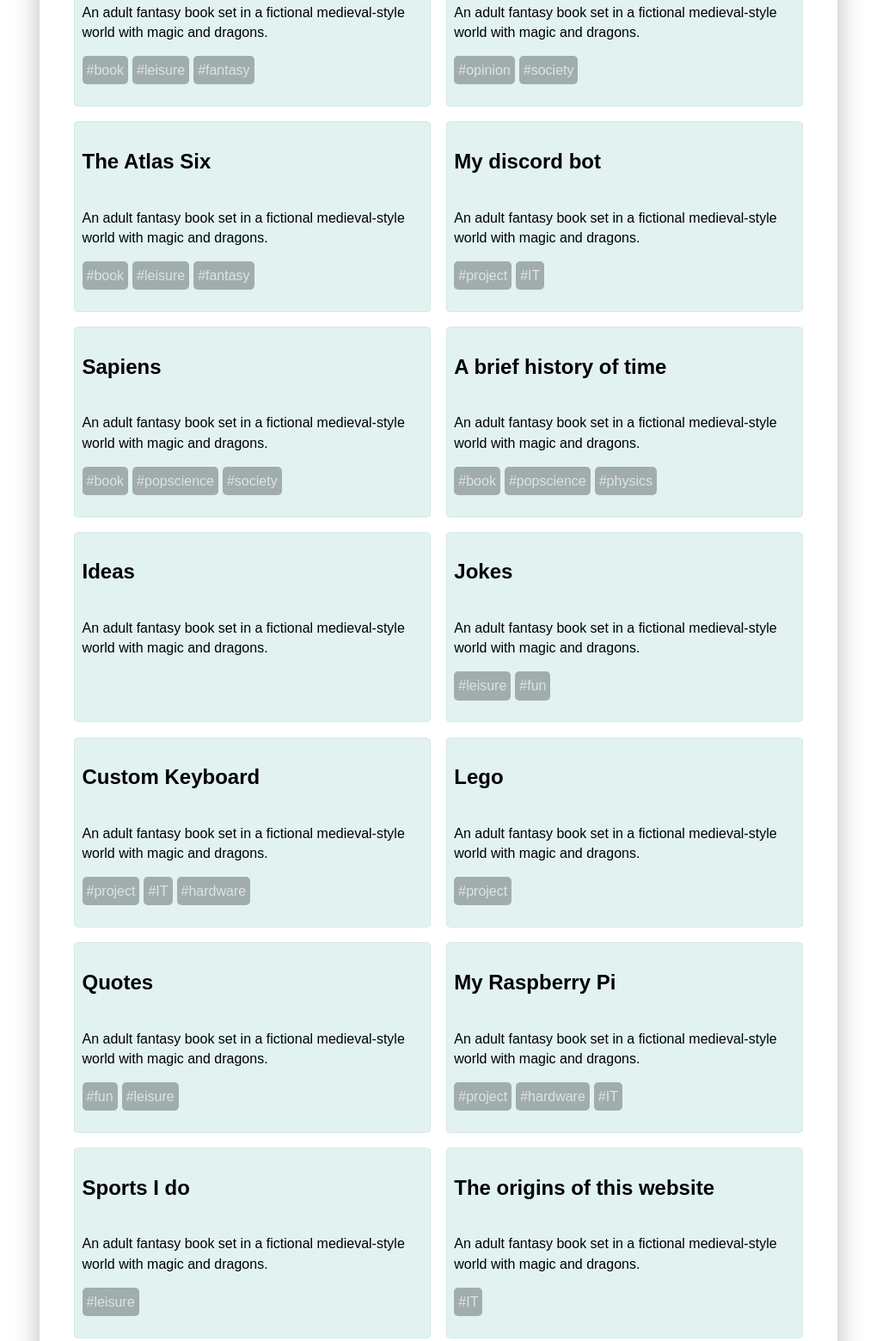
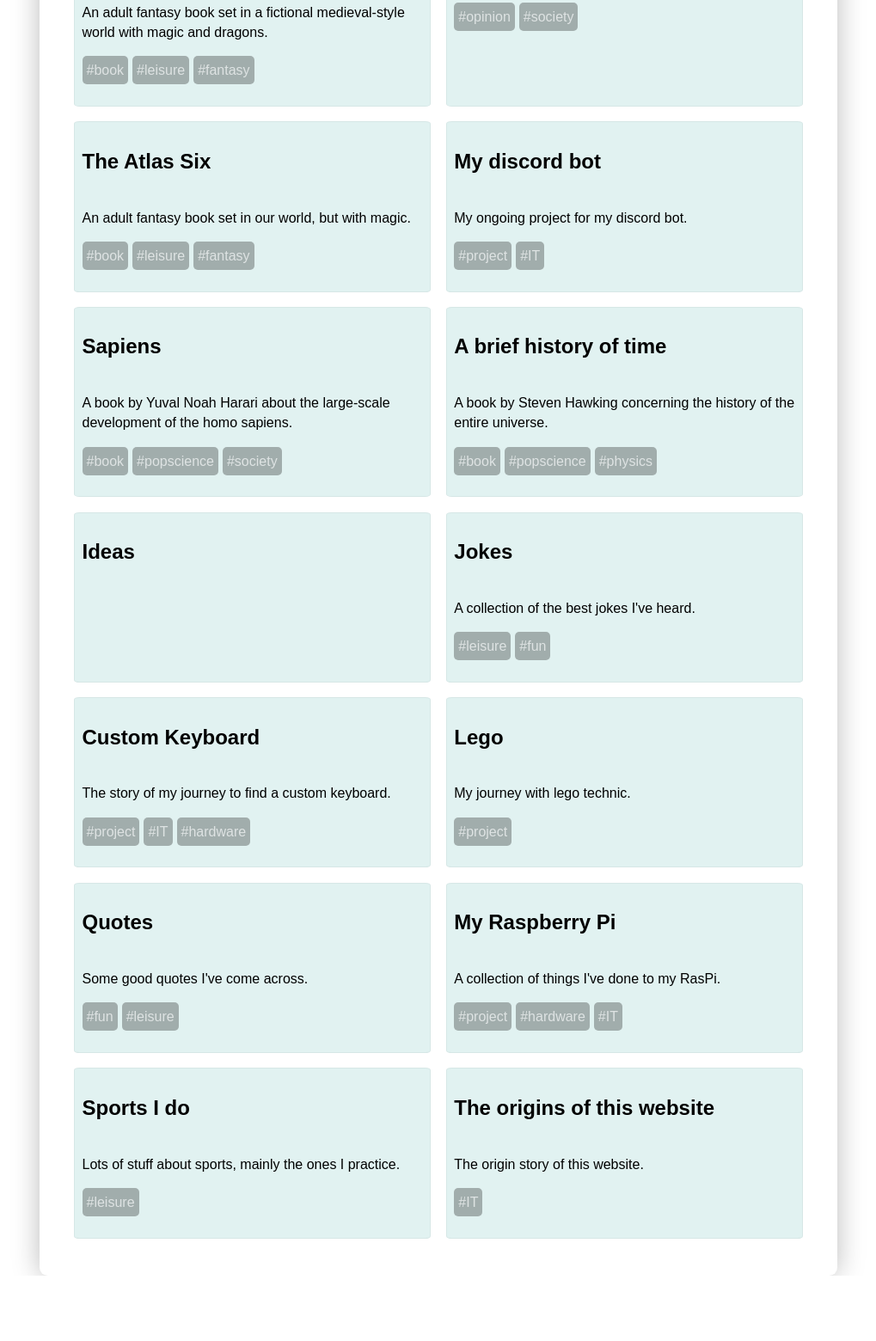
Before and after one commit to TechnicFreakz/personal-website, a plain HTML site: page index.html in a window 1280 px wide. Shown: the part 482-2042 px from the top of the page at 86% size, without its empty margins (130-1149 px from the left). After the commit the page ends 1966 px from the top, so only its background shows below. Drawn offline with Linux system fonts and the light colour scheme.

Commit message:
Add descriptions

```diff
--- a/index.html
+++ b/index.html
@@ -94,7 +94,7 @@
             <h2 class="post-title"><a href="posts/ads.html">Ads</a></h2>
           </div>
           <p class="card-text">
-            An adult fantasy book set in a fictional medieval-style world with magic and dragons.
+
           </p>
         </div>
 
@@ -103,7 +103,7 @@
             <h2 class="post-title"><a href="posts/atlas6.html">The Atlas Six</a></h2>
           </div>
           <p class="card-text">
-            An adult fantasy book set in a fictional medieval-style world with magic and dragons.
+            An adult fantasy book set in our world, but with magic.
           </p>
         </div>
 
@@ -112,7 +112,7 @@
             <h2 class="post-title"><a href="posts/discord bot.html">My discord bot</a></h2>
           </div>
           <p class="card-text">
-            An adult fantasy book set in a fictional medieval-style world with magic and dragons.
+            My ongoing project for my discord bot.
           </p>
         </div>
 
@@ -121,7 +121,7 @@
             <h2 class="post-title"><a href="posts/history mankind.html">Sapiens</a></h2>
           </div>
           <p class="card-text">
-            An adult fantasy book set in a fictional medieval-style world with magic and dragons.
+            A book by Yuval Noah Harari about the large-scale development of the homo sapiens.
           </p>
         </div>
 
@@ -130,7 +130,7 @@
             <h2 class="post-title"><a href="posts/history time.html">A brief history of time</a></h2>
           </div>
           <p class="card-text">
-            An adult fantasy book set in a fictional medieval-style world with magic and dragons.
+            A book by Steven Hawking concerning the history of the entire universe.
           </p>
         </div>
 
@@ -139,7 +139,7 @@
             <h2 class="post-title"><a href="posts/ideas.html">Ideas</a></h2>
           </div>
           <p class="card-text">
-            An adult fantasy book set in a fictional medieval-style world with magic and dragons.
+
           </p>
         </div>
 
@@ -148,7 +148,7 @@
             <h2 class="post-title"><a href="posts/jokes.html">Jokes</a></h2>
           </div>
           <p class="card-text">
-            An adult fantasy book set in a fictional medieval-style world with magic and dragons.
+            A collection of the best jokes I've heard.
           </p>
         </div>
 
@@ -157,7 +157,7 @@
             <h2 class="post-title"><a href="posts/keyboard.html">Custom Keyboard</a></h2>
           </div>
           <p class="card-text">
-            An adult fantasy book set in a fictional medieval-style world with magic and dragons.
+            The story of my journey to find a custom keyboard.
           </p>
         </div>
 
@@ -166,7 +166,7 @@
             <h2 class="post-title"><a href="posts/lego.html">Lego</a></h2>
           </div>
           <p class="card-text">
-            An adult fantasy book set in a fictional medieval-style world with magic and dragons.
+            My journey with lego technic.
           </p>
         </div>
 
@@ -175,7 +175,7 @@
             <h2 class="post-title"><a href="posts/quotes.html">Quotes</a></h2>
           </div>
           <p class="card-text">
-            An adult fantasy book set in a fictional medieval-style world with magic and dragons.
+            Some good quotes I've come across.
           </p>
         </div>
 
@@ -184,7 +184,7 @@
             <h2 class="post-title"><a href="posts/raspi.html">My Raspberry Pi</a></h2>
           </div>
           <p class="card-text">
-            An adult fantasy book set in a fictional medieval-style world with magic and dragons.
+            A collection of things I've done to my RasPi.
           </p>
         </div>
 
@@ -193,7 +193,7 @@
             <h2 class="post-title"><a href="posts/sports.html">Sports I do</a></h2>
           </div>
           <p class="card-text">
-            An adult fantasy book set in a fictional medieval-style world with magic and dragons.
+            Lots of stuff about sports, mainly the ones I practice.
           </p>
         </div>
 
@@ -202,7 +202,7 @@
             <h2 class="post-title"><a href="posts/this website.html">The origins of this website</a></h2>
           </div>
           <p class="card-text">
-            An adult fantasy book set in a fictional medieval-style world with magic and dragons.
+            The origin story of this website.
           </p>
         </div>
       </div>
```
